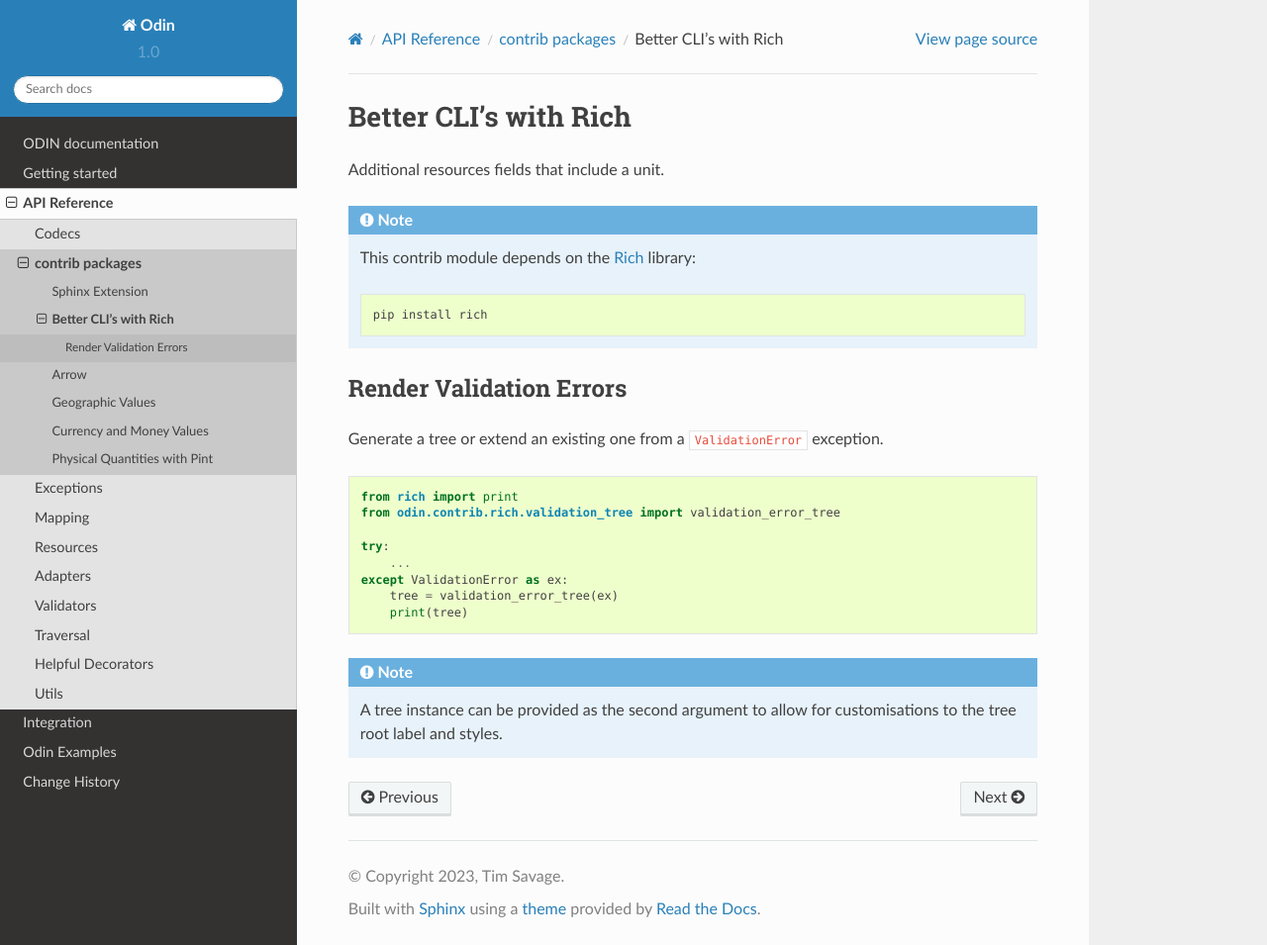
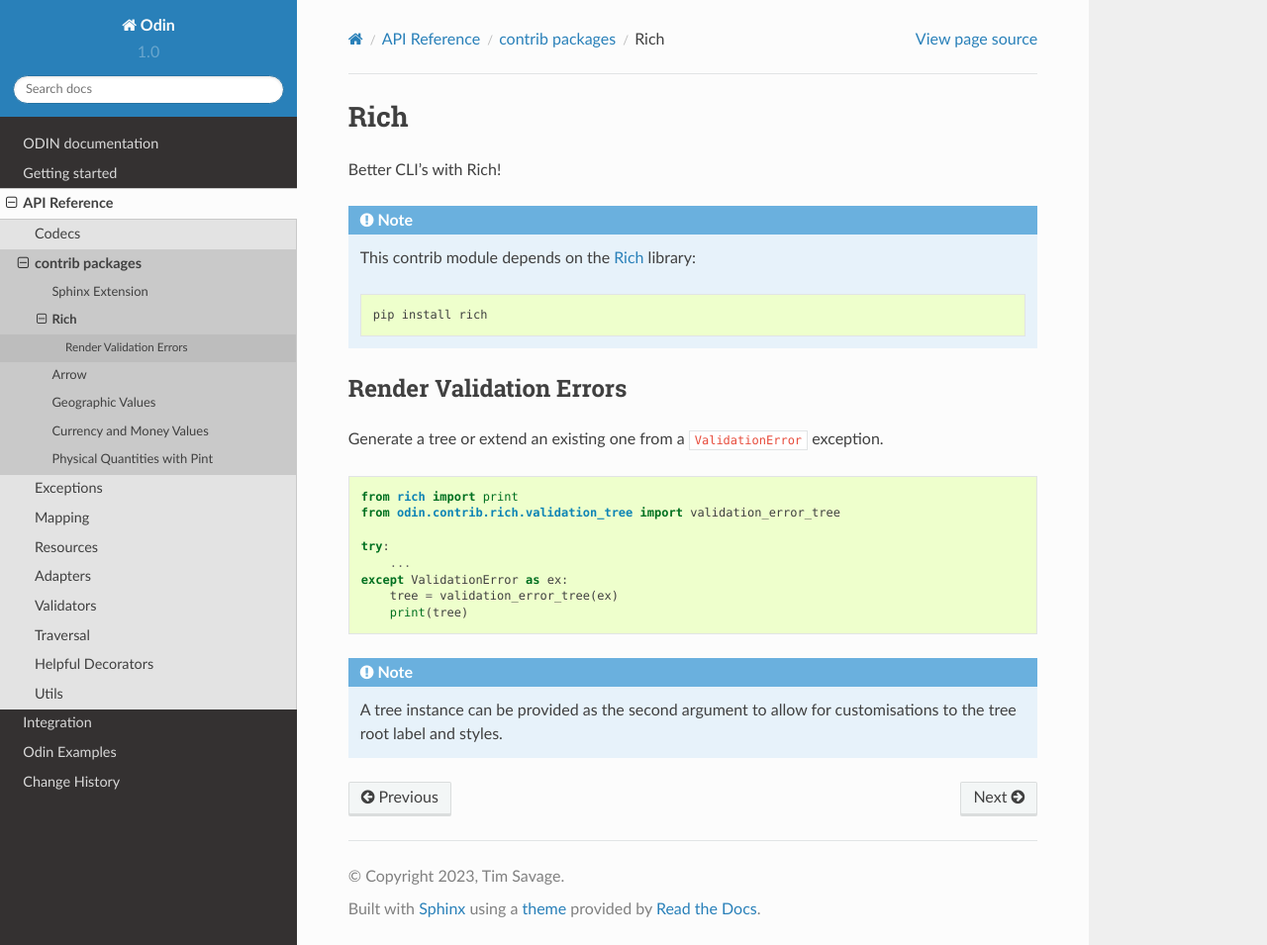
Before and after one commit to python-odin/odin, a Sphinx documentation site: the page built from docs/ref/contrib/rich/index.rst, in a window 1280 px wide and 955 px high. Shown: the whole window at 99% size. Built offline with Sphinx 7.4.7 and the Read the Docs theme 2.0.0, drawn with Linux system fonts in a browser that asks for light colours.

Commit message:
Fix title and headline

```diff
--- a/docs/ref/contrib/rich/index.rst
+++ b/docs/ref/contrib/rich/index.rst
@@ -1,8 +1,8 @@
-######################
-Better CLI's with Rich
-######################
+####
+Rich
+####
 
-Additional resources fields that include a unit.
+Better CLI's with Rich!
 
 .. note::
 
```
